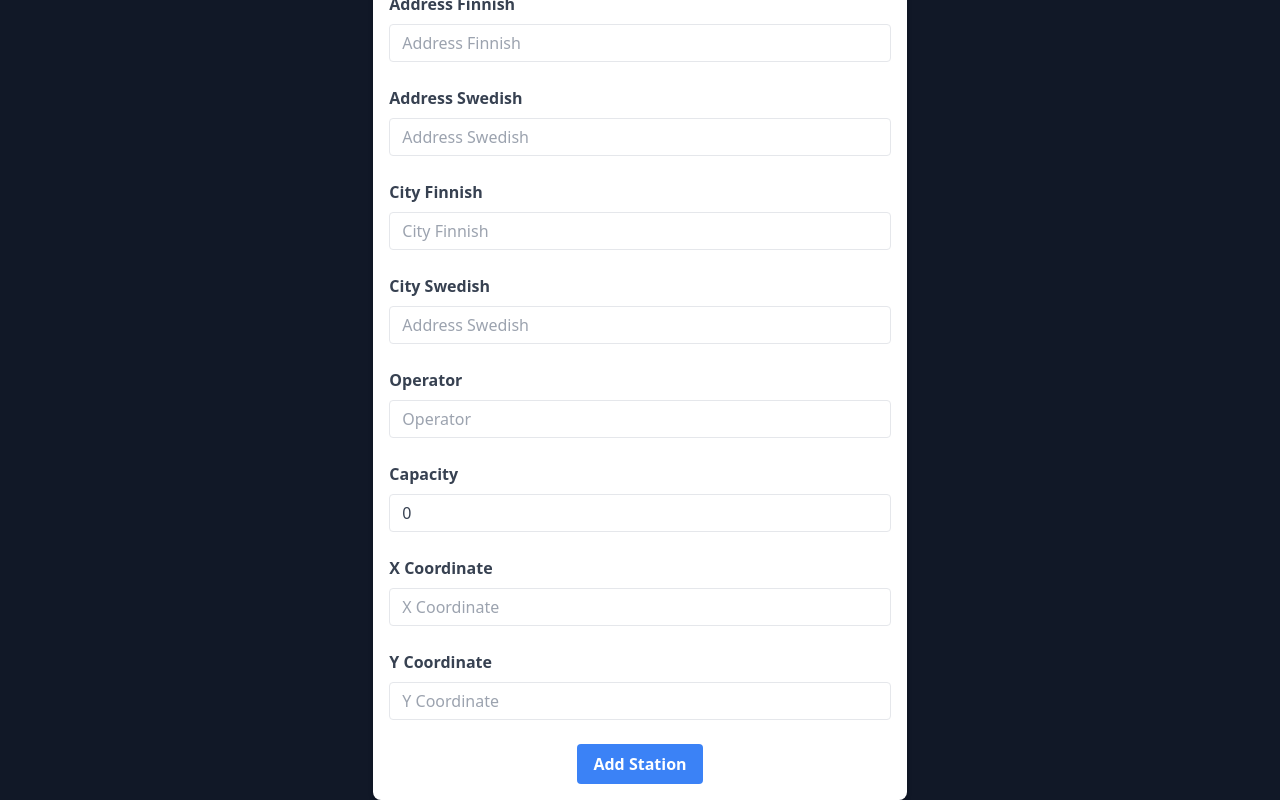
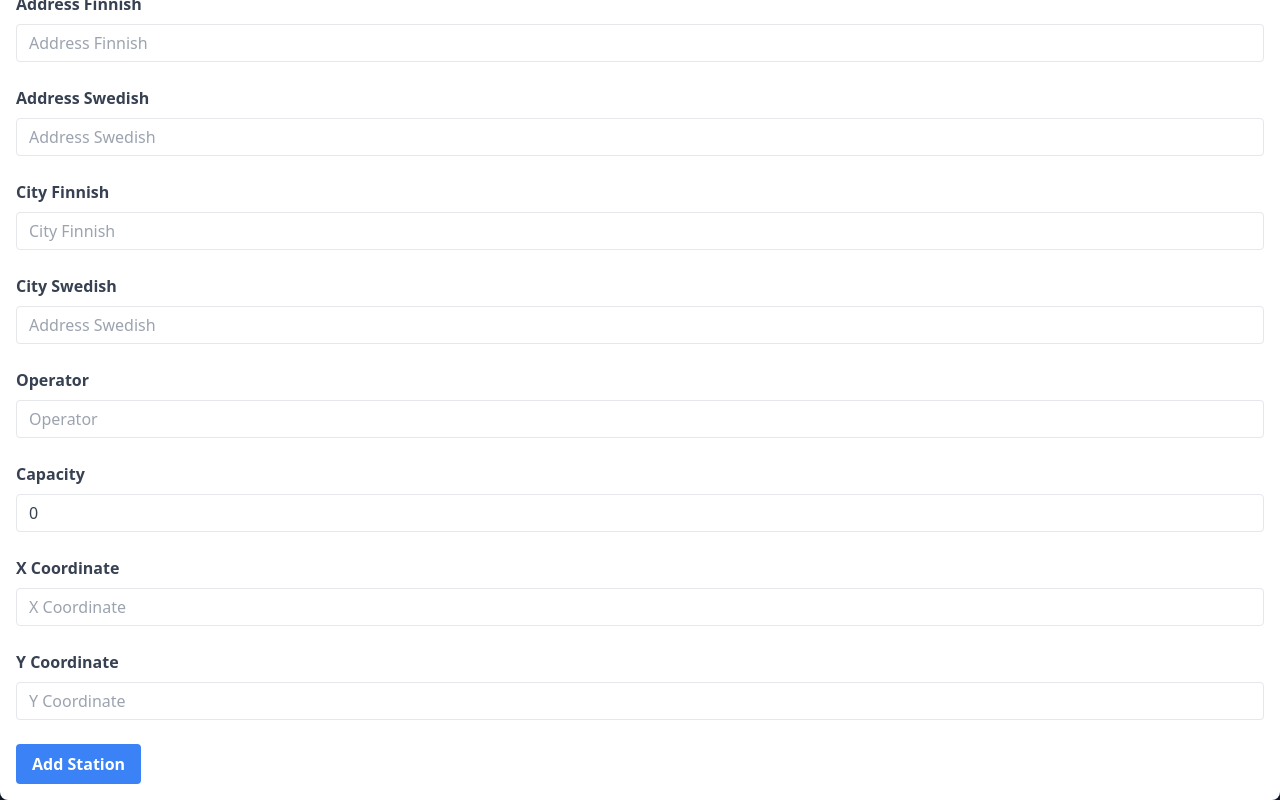
Before and after one commit to PlayJeri/BikeApp, a React (Vite) app in the folder frontend/bike_app/: page /add/station in a window 1280 px wide. Shown: the part 544-1344 px from the top of the page. Built offline with nearby package versions, Linux system fonts and the light colour scheme.

Commit message:
error fix

```diff
--- a/frontend/bike_app/src/components/AddStationForm.tsx
+++ b/frontend/bike_app/src/components/AddStationForm.tsx
@@ -1,8 +1,23 @@
 import React, { useState } from 'react'
 
-interface AddStationFormProps {
-    onSubmit: (formData: FormData) => void
-}
+interface AddStationFormData {
+    station_id: number;
+    station_name_finnish: string;
+    station_name_swedish: string;
+    station_name_english: string;
+    address_finnish: string;
+    address_swedish: string;
+    city_finnish: string;
+    city_swedish: string;
+    operator: string;
+    capacity: number;
+    x_coordinate: string;
+    y_coordinate: string;
+  }
+
+  interface AddStationFormProps {
+      onSubmit: (formData: AddStationFormData) => void
+  }
 
 const AddStationForm: React.FC<AddStationFormProps> = ({ onSubmit }) => {
     const [stationId, setStationId] = useState<number>(0);
@@ -21,25 +36,26 @@ const AddStationForm: React.FC<AddStationFormProps> = ({ onSubmit }) => {
     const handleSubmit = (e: React.FormEvent<HTMLFormElement>) => {
         e.preventDefault()
 
-        const formData = new FormData()
-        formData.append('station_id', stationId.toString())
-        formData.append('station_name_finnish', stationNameFinnish)
-        formData.append('station_name_swedish', stationNameSwedish)
-        formData.append('station_name_english', stationNameEnglish)
-        formData.append('address_finnish', addressFinnish)
-        formData.append('address_swedish', addressSwedish)
-        formData.append('city_finnish', cityFinnish)
-        formData.append('city_swedish', citySwedish)
-        formData.append('operator', operator)
-        formData.append('capacity', capacity.toString())
-        formData.append('x_coordinate', xCoordinate)
-        formData.append('y_coordinate', yCoordinate)
+        const formData: AddStationFormData = {
+            station_id: stationId,
+            station_name_finnish: stationNameFinnish,
+            station_name_swedish: stationNameSwedish,
+            station_name_english: stationNameEnglish,
+            address_finnish: addressFinnish,
+            address_swedish: addressSwedish,
+            city_finnish: cityFinnish,
+            city_swedish: citySwedish,
+            operator: operator,
+            capacity: capacity,
+            x_coordinate: xCoordinate,
+            y_coordinate: yCoordinate
+        }
+
 
         onSubmit(formData)
-
     }
   return (
-    <form className="p-4 bg-white shadow-md rounded-lg w-11/12 md:w-9/12 lg:w-7/12 xl:w-5/12 mx-auto" onSubmit={handleSubmit}>
+    <form className="p-4 bg-white shadow-md rounded-lg" onSubmit={handleSubmit}>
         <div className="mb-4">
             <label className="block text-gray-700 font-bold mb-2" htmlFor="station_id">
                 Station ID
@@ -177,7 +193,7 @@ const AddStationForm: React.FC<AddStationFormProps> = ({ onSubmit }) => {
             <input
                 className="appearance-none border rounded w-full py-2 px-3 text-gray-700 leading-tight focus:outline-none focus-shadow-outline"
                 id="x_coordinate"
-                type="text"
+                type="number"
                 placeholder="X Coordinate"
                 value={xCoordinate}
                 onChange={(e) => setXCoordinate(e.target.value)}
@@ -190,7 +206,7 @@ const AddStationForm: React.FC<AddStationFormProps> = ({ onSubmit }) => {
             <input
                 className="appearance-none border rounded w-full py-2 px-3 text-gray-700 leading-tight focus:outline-none focus-shadow-outline"
                 id="y_coordinate"
-                type="text"
+                type="number"
                 placeholder="Y Coordinate"
                 value={yCoordinate}
                 onChange={(e) => setYCoordinate(e.target.value)}
@@ -198,7 +214,7 @@ const AddStationForm: React.FC<AddStationFormProps> = ({ onSubmit }) => {
         </div>
         <div className="flex items_center justify-between">
             <button
-                className='bg-blue-500 hover:bg-blue-700 text-white font-bold py-2 px-4 rounded focus:outline-none focus:shadow-outline mx-auto'
+                className='bg-blue-500 hover:bg-blue-700 text-white font-bold py-2 px-4 rounded focus:outline-none focus:shadow-outline'
                 type="submit"
             >
                 Add Station
```
